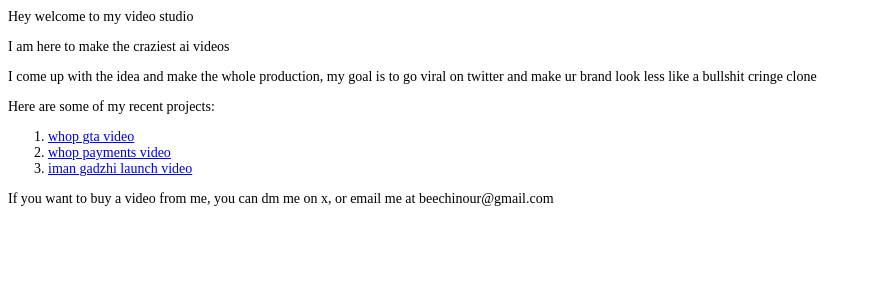
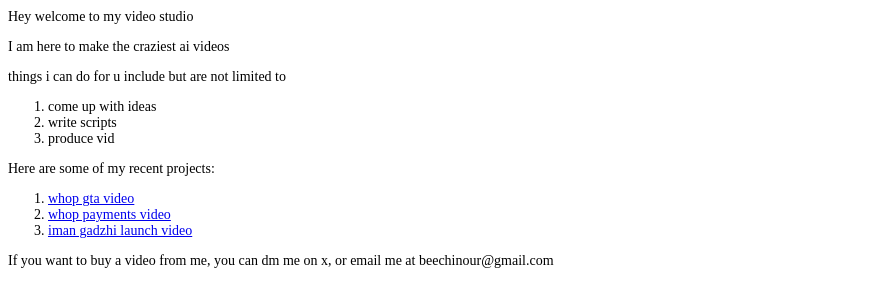
Before and after one commit to beechinour/portfolio, a plain HTML site: page index.html in a window 1280 px wide. Shown: the whole page, without its empty margins (0-871 px from the left). Drawn offline with Linux system fonts and the light colour scheme.

Commit message:
Update index.html

```diff
--- a/index.html
+++ b/index.html
@@ -17,7 +17,12 @@
 <body>
     <h1>Hey welcome to my video studio</h1>
     <p>I am here to make the craziest ai videos</p>
-    <p>I come up with the idea and make the whole production, my goal is to go viral on twitter and make ur brand look less like a bullshit cringe clone</p>
+    <p>things i can do for u include but are not limited to</p>
+    <ol>
+        <li>come up with ideas</li>
+        <li>write scripts</li>
+        <li>produce vid</li>
+    </ol>
 
     <h2>Here are some of my recent projects:</h2>
     <ol>
```
